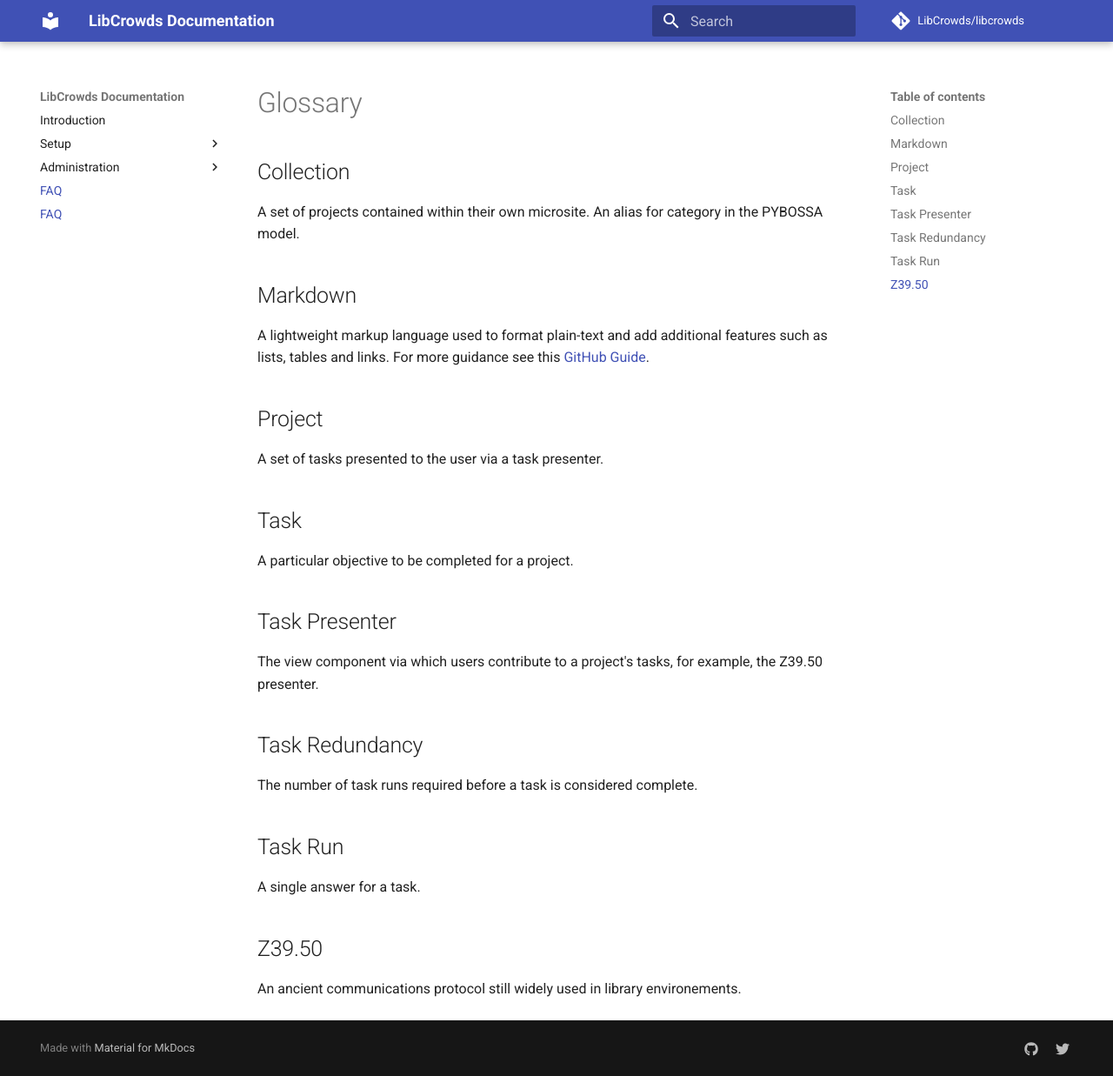
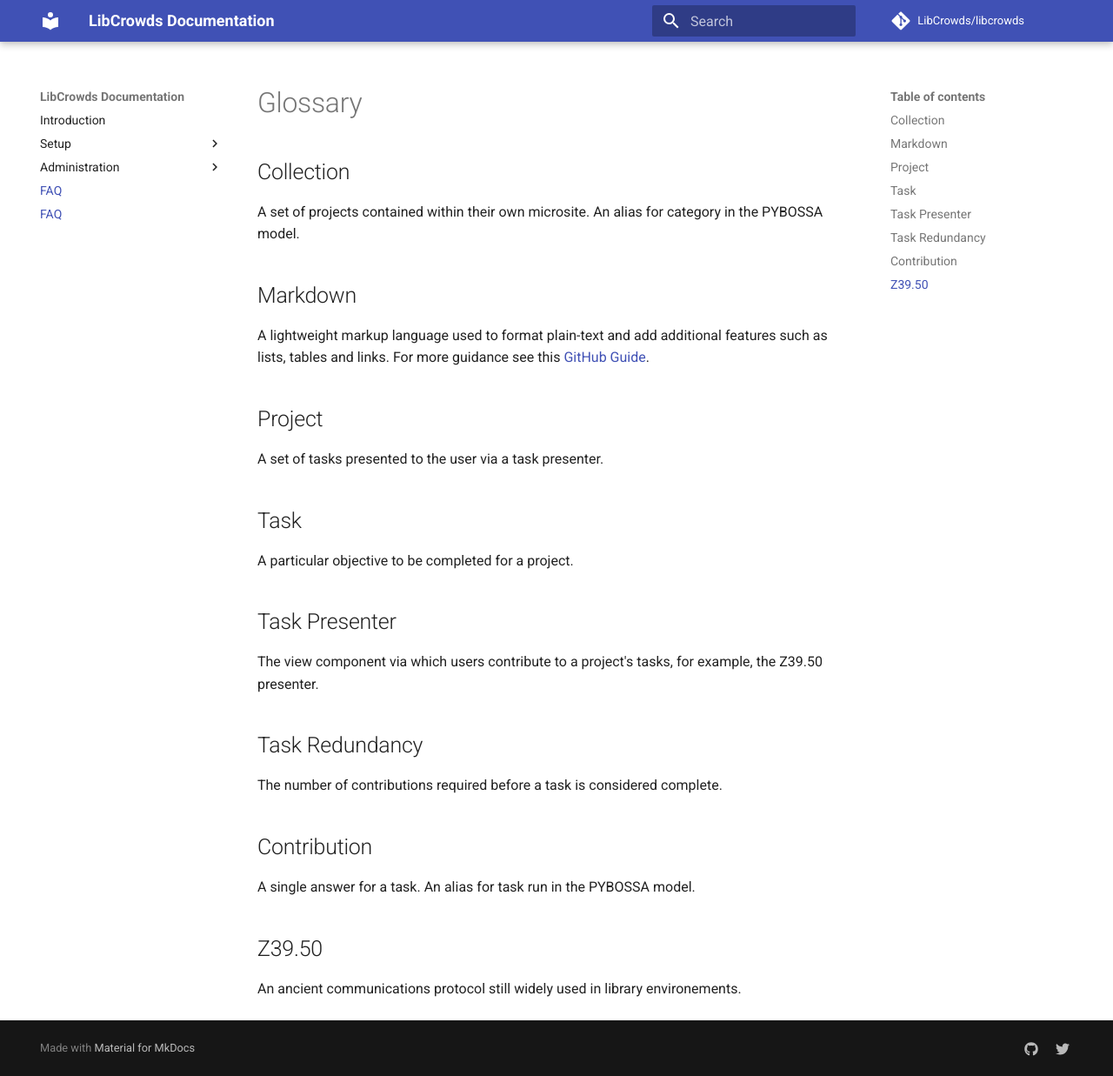
Before and after one commit to LibCrowds/docs, an MkDocs documentation site: the page built from docs/glossary.md, in a window 1280 px wide and 1237 px high. Shown: the whole window at 87% size. Built offline with MkDocs 1.6.1 and Material for MkDocs 9.7.7, drawn with Linux system fonts in a browser that asks for light colours; comment, search, counter and statistics services are not loaded; old or Windows-style settings are respelled for this version of MkDocs.

Commit message:
Update glossary

```diff
--- a/docs/glossary.md
+++ b/docs/glossary.md
@@ -20,10 +20,10 @@ The view component via which users contribute to a project's tasks, for
 example, the Z39.50 presenter.
 
 ## Task Redundancy
-The number of task runs required before a task is considered complete.
+The number of contributions required before a task is considered complete.
 
-## Task Run
-A single answer for a task.
+## Contribution
+A single answer for a task. An alias for task run in the PYBOSSA model.
 
 ## Z39.50
 An ancient communications protocol still widely used in library environements.
```
